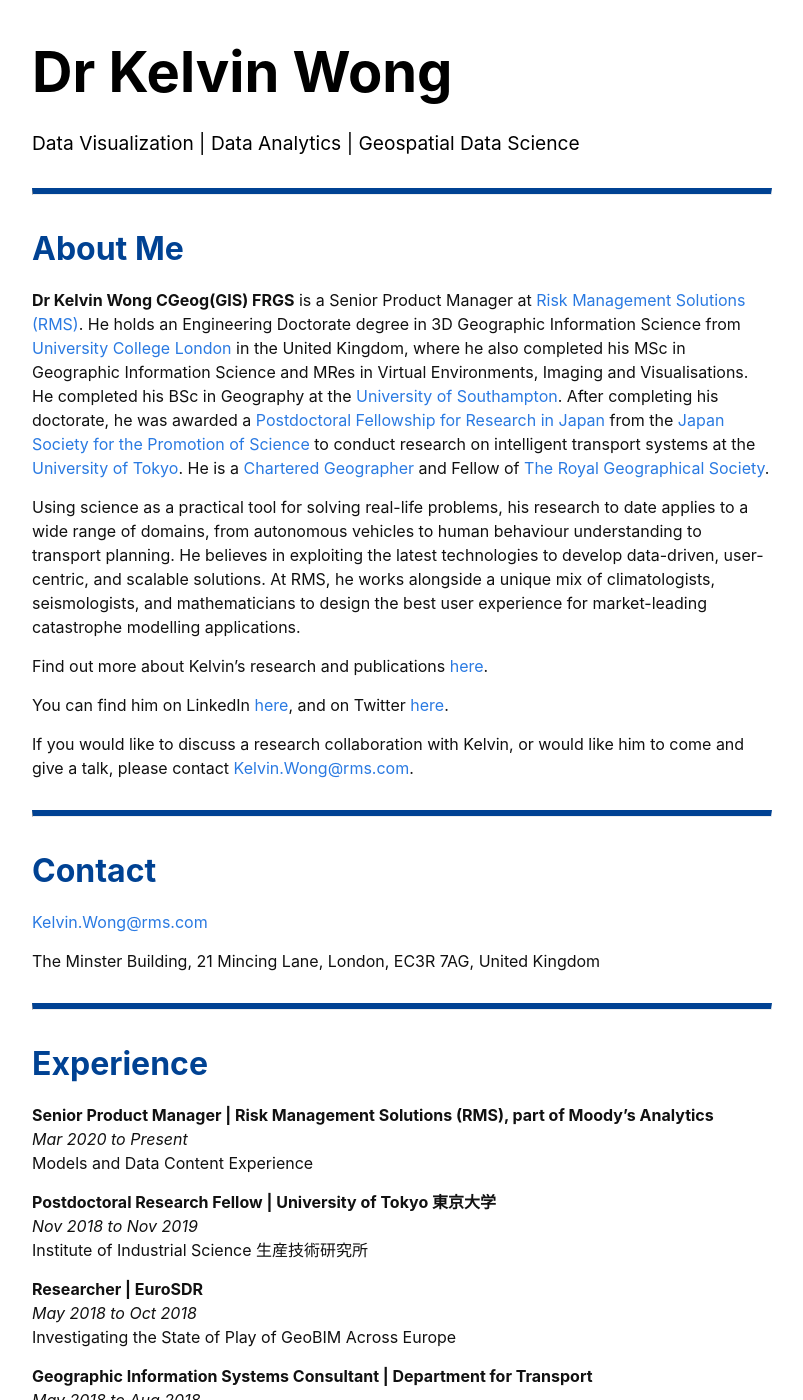
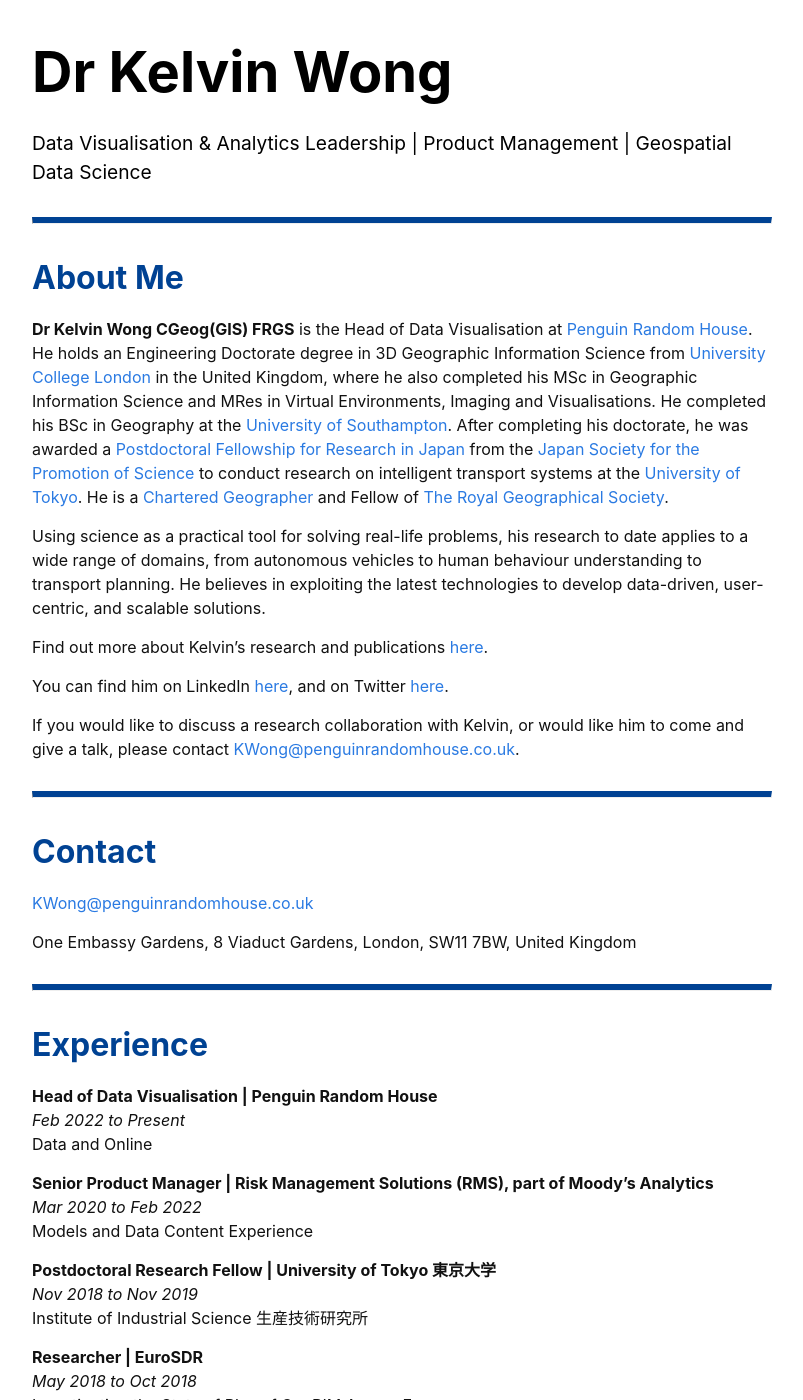
Before and after one commit to kel196/kel196.github.io, a Jekyll site: the page built from index.md, in a window 1280 px wide and 1400 px high. Shown: the whole window, without its empty margins (238-1041 px from the left). Built offline with Jekyll 4.4.1, drawn with Linux system fonts in a browser that asks for light colours; our own code applies the rules of GitHub Pages for plain Markdown files; some of the changed text lies outside the part shown.

Commit message:
Update index.md

```diff
--- a/index.md
+++ b/index.md
@@ -1,30 +1,34 @@
 # Dr Kelvin Wong
 
-#### Data Visualization | Data Analytics | Geospatial Data Science
+#### Data Visualisation & Analytics Leadership | Product Management | Geospatial Data Science
 
 ---
 
 ## About Me
-**Dr Kelvin Wong CGeog(GIS) FRGS** is a Senior Product Manager at [Risk Management Solutions (RMS)](https://www.rms.com/). He holds an Engineering Doctorate degree in 3D Geographic Information Science from [University College London](https://www.ucl.ac.uk/) in the United Kingdom, where he also completed his MSc in Geographic Information Science and MRes in Virtual Environments, Imaging and Visualisations. He completed his BSc in Geography at the [University of Southampton](https://www.southampton.ac.uk/). After completing his doctorate, he was awarded a [Postdoctoral Fellowship for Research in Japan](https://www.jsps.go.jp/english/e-fellow/) from the [Japan Society for the Promotion of Science](https://www.jsps.go.jp/english/) to conduct research on intelligent transport systems at the [University of Tokyo](https://www.u-tokyo.ac.jp/en/). He is a [Chartered Geographer](https://www.rgs.org/professionals/chartered-geographer/) and Fellow of [The Royal Geographical Society](https://www.rgs.org/).
+**Dr Kelvin Wong CGeog(GIS) FRGS** is the Head of Data Visualisation at [Penguin Random House](https://www.penguinrandomhouse.com/). He holds an Engineering Doctorate degree in 3D Geographic Information Science from [University College London](https://www.ucl.ac.uk/) in the United Kingdom, where he also completed his MSc in Geographic Information Science and MRes in Virtual Environments, Imaging and Visualisations. He completed his BSc in Geography at the [University of Southampton](https://www.southampton.ac.uk/). After completing his doctorate, he was awarded a [Postdoctoral Fellowship for Research in Japan](https://www.jsps.go.jp/english/e-fellow/) from the [Japan Society for the Promotion of Science](https://www.jsps.go.jp/english/) to conduct research on intelligent transport systems at the [University of Tokyo](https://www.u-tokyo.ac.jp/en/). He is a [Chartered Geographer](https://www.rgs.org/professionals/chartered-geographer/) and Fellow of [The Royal Geographical Society](https://www.rgs.org/).
 
-Using science as a practical tool for solving real-life problems, his research to date applies to a wide range of domains, from autonomous vehicles to human behaviour understanding to transport planning. He believes in exploiting the latest technologies to develop data-driven, user-centric, and scalable solutions. At RMS, he works alongside a unique mix of climatologists, seismologists, and mathematicians to design the best user experience for market-leading catastrophe modelling applications.
+Using science as a practical tool for solving real-life problems, his research to date applies to a wide range of domains, from autonomous vehicles to human behaviour understanding to transport planning. He believes in exploiting the latest technologies to develop data-driven, user-centric, and scalable solutions.
 
 Find out more about Kelvin's research and publications [here](#publications).
 
 You can find him on LinkedIn [here](https://www.linkedin.com/in/wongkelvin), and on Twitter [here](https://twitter.com/kel_196).
 
-If you would like to discuss a research collaboration with Kelvin, or would like him to come and give a talk, please contact [Kelvin.Wong@rms.com](mailto:Kelvin.Wong@rms.com).
+If you would like to discuss a research collaboration with Kelvin, or would like him to come and give a talk, please contact [KWong@penguinrandomhouse.co.uk](mailto:KWong@penguinrandomhouse.co.uk).
 
 ---
 ## Contact
-[Kelvin.Wong@rms.com](mailto:Kelvin.Wong@rms.com)
+[KWong@penguinrandomhouse.co.uk](mailto:KWong@penguinrandomhouse.co.uk)
 
-The Minster Building, 21 Mincing Lane, London, EC3R 7AG, United Kingdom
+One Embassy Gardens, 8 Viaduct Gardens, London, SW11 7BW, United Kingdom
 
 ---
 ## Experience
+**Head of Data Visualisation | Penguin Random House**<br />
+*Feb 2022 to Present*<br />
+Data and Online<br />
+
 **Senior Product Manager | Risk Management Solutions (RMS), part of Moody's Analytics**<br />
-*Mar 2020 to Present*<br />
+*Mar 2020 to Feb 2022*<br />
 Models and Data Content Experience<br />
 
 **Postdoctoral Research Fellow | University of Tokyo 東京大学**<br />
@@ -192,4 +196,4 @@ Providing one-to-one personalised IT support at the client’s own home for olde
 
 ---
 
-Last Updated: 07 November 2021
+Last Updated: 07 February 2022
```
